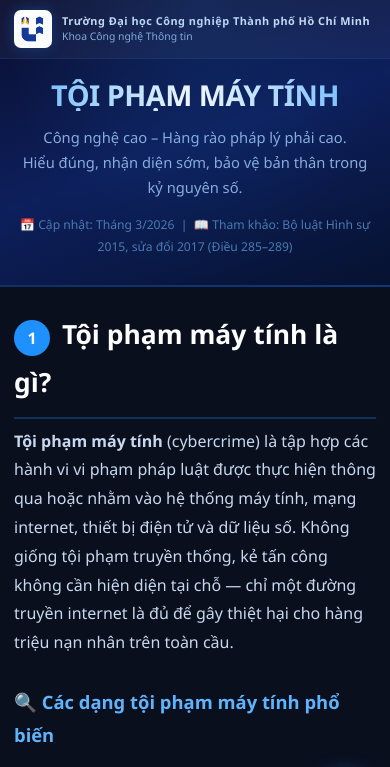
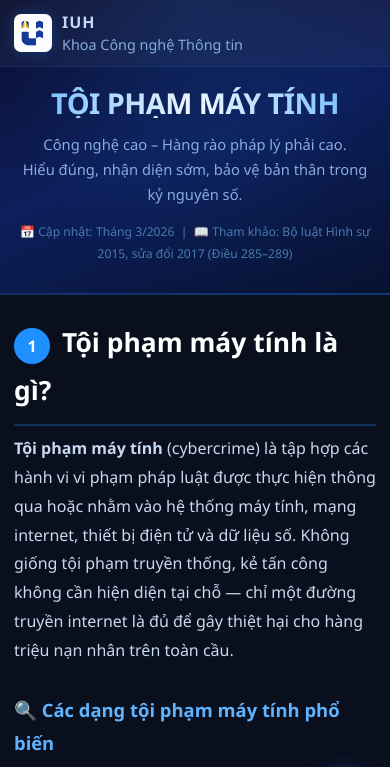
Before and after one commit to DyKhang271/DDNN, a plain HTML site: page index.html in a window 390 px wide. Shown: the top 767 px of the page. Drawn offline with Linux system fonts and the light colour scheme.

Commit message:
web_ver4

```diff
--- a/index.html
+++ b/index.html
@@ -59,7 +59,7 @@
 
     .header-topbar .school-name {
       color: #8aaddc;
-      font-size: 0.82rem;
+      font-size: 1rem;
       line-height: 1.5;
       min-width: 0;
       overflow: hidden;
@@ -68,8 +68,8 @@
     .header-topbar .school-name strong {
       display: block;
       color: #c8dcf4;
-      font-size: 0.9rem;
-      letter-spacing: 0.5px;
+      font-size: 1.15rem;
+      letter-spacing: 1px;
       white-space: nowrap;
       overflow: hidden;
       text-overflow: ellipsis;
@@ -282,10 +282,10 @@
 
       .header-topbar .school-name {
         display: block;
-        font-size: 0.65rem;
+        font-size: 0.9rem;
       }
       .header-topbar .school-name strong {
-        font-size: 0.68rem;
+        font-size: 1rem;
         white-space: nowrap;
         overflow: hidden;
         text-overflow: ellipsis;
@@ -624,9 +624,8 @@
   <header>
     <div class="header-topbar">
       <img src="logo_truong.png" alt="Logo Trường" />
-      <div class="school-name">
-        <strong>Trường Đại học Công nghiệp Thành phố Hồ Chí Minh
-        </strong>
+    <div class="school-name">
+        <strong>IUH</strong>
         Khoa Công nghệ Thông tin
       </div>
     </div>
```
